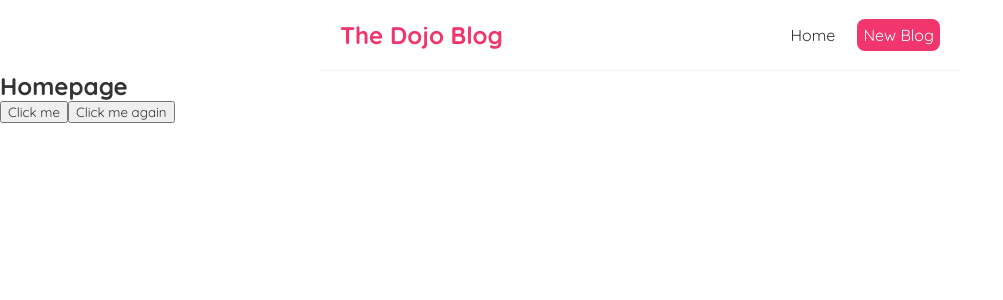
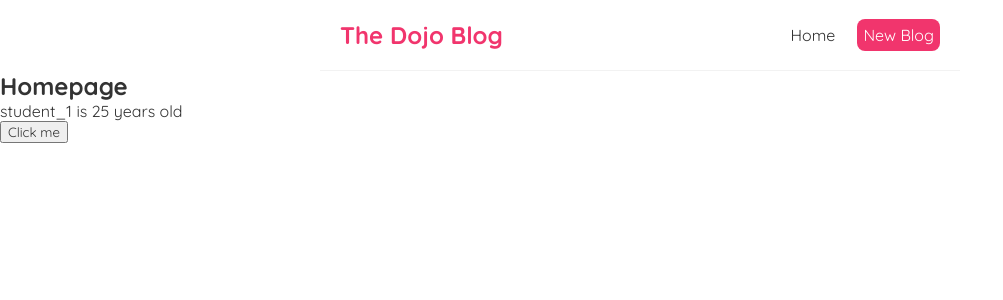
Before and after one commit to deepak0023/react_project, a React (Create React App) app: page / in a window 1280 px wide. Shown: the top 300 px of the page, without its empty margins (0-1003 px from the left). Built offline with nearby package versions, Linux system fonts and the light colour scheme.

Commit message:
Use State : Re-rendering the value of the UI component using useState

```diff
--- a/src/Home.js
+++ b/src/Home.js
@@ -1,18 +1,20 @@
+import { useState } from "react";
+
 const Home = () => {
 
-    const handleClick = (e) => {
-        console.log('hello people', e);
-    }
+    const [name, setName] = useState('student_1');
+    const [age, setAge] = useState(25);
 
-    const handleClickAgain = (name, e) => {
-        console.log('hello ' + name, e.target);
+    const handleClick = () => {
+        setName('student_2');
+        setAge(30);
     }
 
     return (
       <div className="home">
         <h2>Homepage</h2>
+        <p>{ name } is { age } years old</p>
         <button onClick={handleClick}>Click me</button>
-        <button onClick={(e) => handleClickAgain('students', e)}>Click me again</button>
       </div>
     );
 }
```
